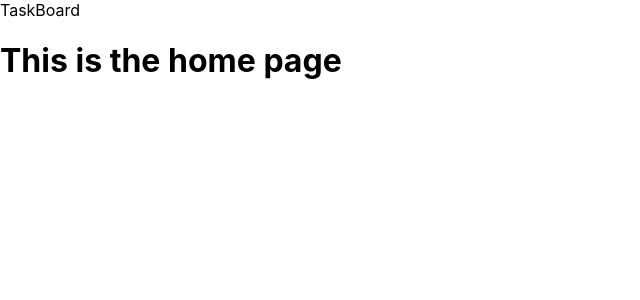
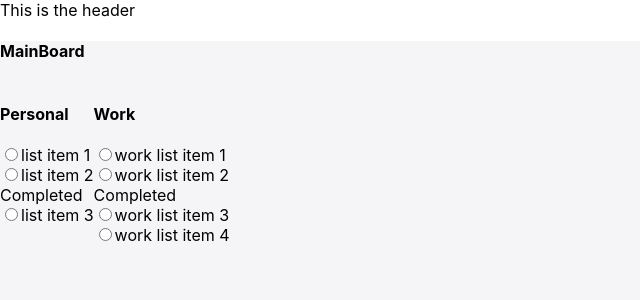
Before and after one commit to gene83/taskboard, a React (Create React App) app: page / in a window 1280 px wide. Shown: the top 300 px of the page, without its empty margins (0-640 px from the left). Built offline with nearby package versions, Linux system fonts and the light colour scheme; sample sign-in values are in the browser's storage.

Commit message:
list components

```diff
--- /dev/null
+++ b/src/components/AppHeader/AppHeader.tsx
@@ -0,0 +1,5 @@
+const AppHeader = () => {
+  return <div className="app-header">This is the header</div>;
+};
+
+export default AppHeader;
--- /dev/null
+++ b/src/components/Board/Board.scss
@@ -0,0 +1,8 @@
+div.board {
+  background-color: #f5f4f7;
+  height: 100%;
+
+  div.lists-container {
+    display: flex;
+  }
+}
--- /dev/null
+++ b/src/components/Board/Board.tsx
@@ -0,0 +1,76 @@
+import { Key } from "react";
+import List from "../List/List";
+import { List as ListType } from "../List/List";
+import "./Board.scss";
+
+type Board = {
+  name: string;
+  lists: ListType[];
+};
+
+const Board = () => {
+  const board: Board = {
+    name: "MainBoard",
+    lists: [
+      {
+        id: "listid1",
+        title: "Personal",
+        listItems: [
+          {
+            id: "1",
+            description: "list item 1",
+            isCompleted: false,
+          },
+          {
+            id: "2",
+            description: "list item 2",
+            isCompleted: false,
+          },
+          {
+            id: "3",
+            description: "list item 3",
+            isCompleted: true,
+          },
+        ],
+      },
+      {
+        id: "listid2",
+        title: "Work",
+        listItems: [
+          {
+            id: "1",
+            description: "work list item 1",
+            isCompleted: false,
+          },
+          {
+            id: "2",
+            description: "work list item 2",
+            isCompleted: false,
+          },
+          {
+            id: "3",
+            description: "work list item 3",
+            isCompleted: true,
+          },
+          {
+            id: "4",
+            description: "work list item 4",
+            isCompleted: true,
+          },
+        ],
+      },
+    ],
+  };
+  return (
+    <div className="board">
+      <h4 className="board-name">{board.name}</h4>
+      <div className="lists-container">
+        {board.lists.map((list) => (
+          <List key={list.id as Key} list={list} />
+        ))}
+      </div>
+    </div>
+  );
+};
+
+export default Board;
--- /dev/null
+++ b/src/components/List/List.tsx
@@ -0,0 +1,38 @@
+import { Key } from "react";
+import ListItem from "../ListItem/ListItem";
+
+export type List = {
+  id: String;
+  title: String;
+  listItems: ListItem[];
+};
+
+export type ListItem = {
+  id: String;
+  description: String;
+  isCompleted: boolean;
+};
+
+const List = ({ list }: { list: List }) => {
+  const incomplete: ListItem[] = [];
+  const completed: ListItem[] = [];
+  list.listItems.forEach((item) =>
+    item.isCompleted ? completed.push(item) : incomplete.push(item)
+  );
+
+  return (
+    <div className="list">
+      <h4 className="list-title">{list.title}</h4>
+      {incomplete.map((listItem) => (
+        <ListItem key={listItem.id as Key} listItem={listItem} />
+      ))}
+
+      <span>Completed</span>
+      {completed.map((listItem) => (
+        <ListItem key={listItem.id as Key} listItem={listItem} />
+      ))}
+    </div>
+  );
+};
+
+export default List;
--- /dev/null
+++ b/src/components/ListItem/ListItem.tsx
@@ -0,0 +1,13 @@
+import "./ListItem.scss";
+import { ListItem as ListItemType } from '../List/List'
+
+const ListItem = ({ listItem }: { listItem: ListItemType }) => {
+    return (
+        <div className="list-item">
+          <input type="radio" />
+          <span>{listItem.description}</span>
+        </div>
+      );
+};
+
+export default ListItem;
--- a/src/index.tsx
+++ b/src/index.tsx
@@ -1,7 +1,7 @@
 import React from 'react';
 import ReactDOM from 'react-dom/client';
 import './index.scss';
-import App from './pages/app/App';
+import App from './pages/App/App';
 import reportWebVitals from './reportWebVitals';
 
 const root = ReactDOM.createRoot(
--- a/src/pages/app/App.tsx
+++ b/src/pages/app/App.tsx
@@ -1,19 +1,15 @@
-import { BrowserRouter, Route, Routes } from 'react-router-dom';
-import Login from '../login/Login';
-import './App.scss';
-import Home from '../home/Home';
+import { BrowserRouter, Route, Routes } from "react-router-dom";
+import Login from "../Login/Login";
+import "./App.scss";
+import Home from "../Home/Home";
 
 function App() {
-
   return (
     <div className="app">
       <BrowserRouter>
-        <header className="app-header">
-            TaskBoard
-        </header>
         <Routes>
           <Route path="/" element={<Home />} />
-          <Route path="/login" element={<Login />}/>
+          <Route path="/login" element={<Login />} />
         </Routes>
       </BrowserRouter>
     </div>
--- a/src/pages/home/Home.tsx
+++ b/src/pages/home/Home.tsx
@@ -1,9 +1,11 @@
 import { useEffect } from "react";
 import { useNavigate } from "react-router";
+import Board from "../../components/Board/Board";
+import AppHeader from "../../components/AppHeader/AppHeader";
 
 const Home = () => {
   const navigate = useNavigate();
-    useEffect( () => {
+  useEffect(() => {
     const token = localStorage.getItem("accessToken");
     if (!token) {
       navigate("/login");
@@ -14,10 +16,11 @@ const Home = () => {
   }, []); // eslint-disable-line react-hooks/exhaustive-deps
 
   return (
-        <div>
-            <h1>This is the home page</h1>
-        </div>
-    )
-}
+    <>
+      <AppHeader />
+      <Board />
+    </>
+  );
+};
 
 export default Home;
```
Also changed, not shown: src/components/AppHeader/AppHeader.scss (added), src/components/List/List.scss (added), src/components/ListItem/ListItem.scss (added), 1 other file (tests, documents, lock files or other folders). Lines whose indentation alone changed are shown as unchanged.
